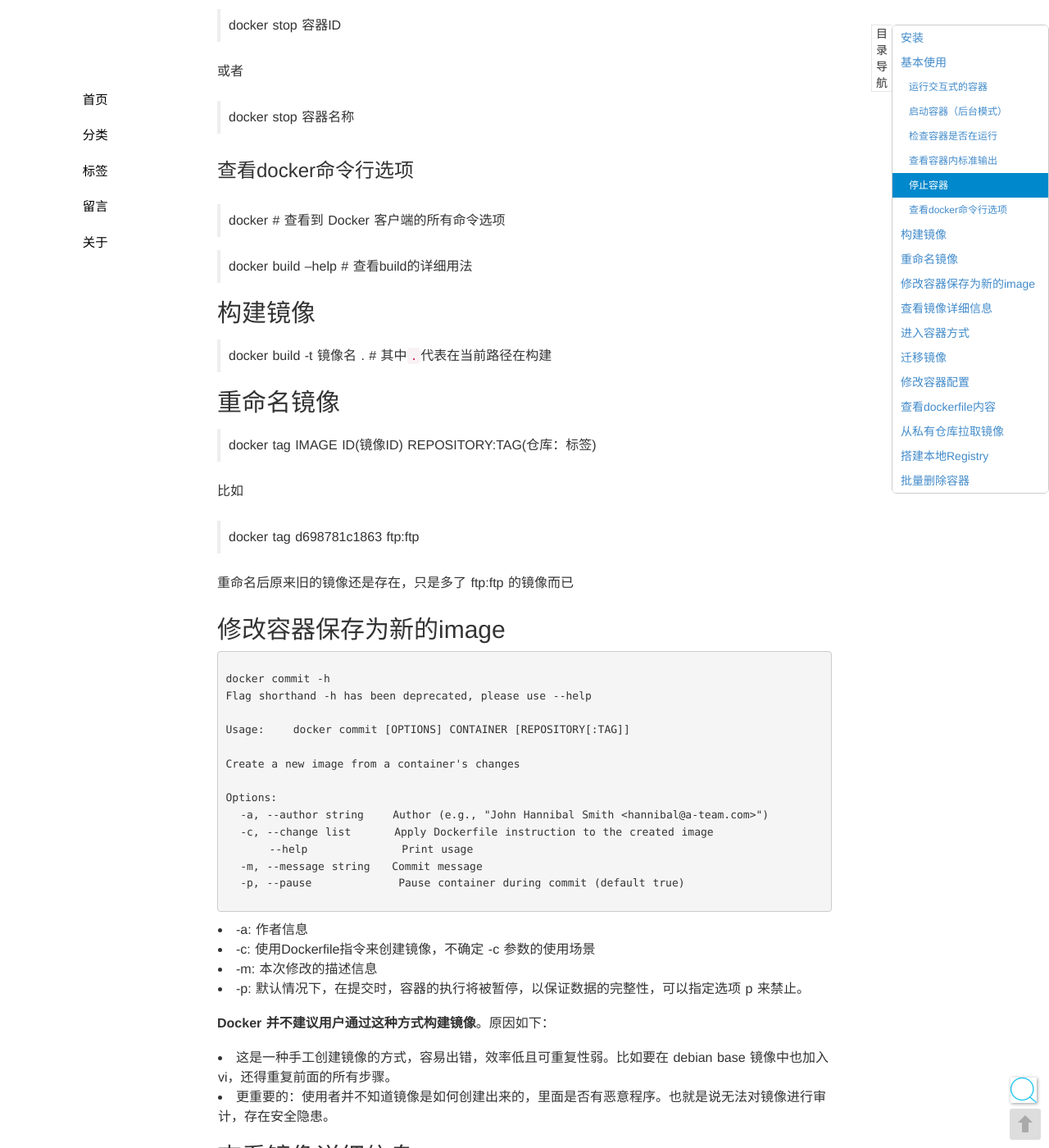
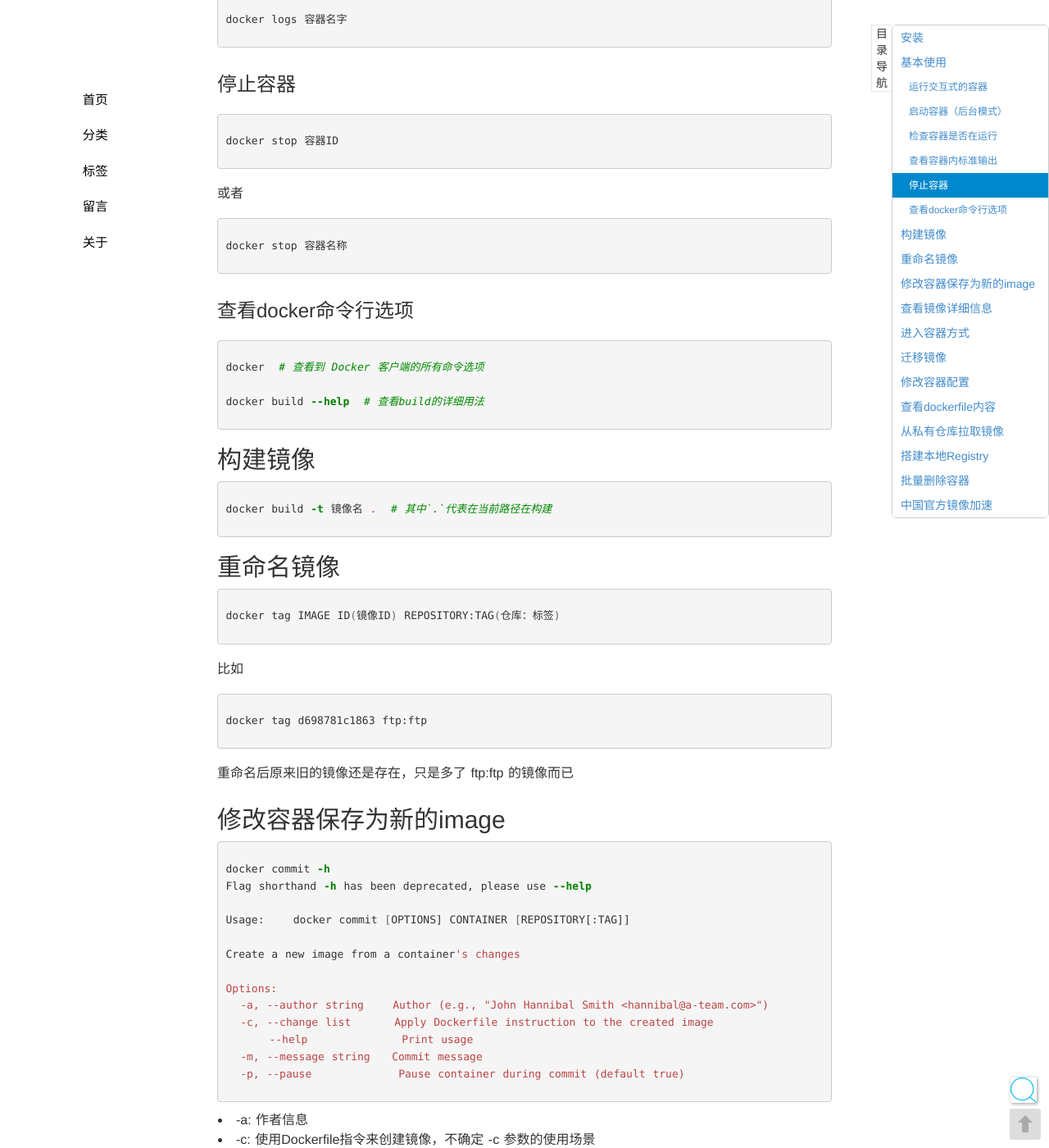
Before and after one commit to seekplum/seekplum.github.io, a Jekyll site: the page built from _posts/2018-05-28-docker-use.md, in a window 1280 px wide and 1400 px high, scrolled down 2538 px. Shown: the whole window at 82% size. Built offline with Jekyll 4.4.1, drawn with Linux system fonts in a browser that asks for light colours; comment, search, counter and statistics services are not loaded; some of the changed text lies outside the part shown.

````diff
--- a/_posts/2018-05-28-docker-use.md
+++ b/_posts/2018-05-28-docker-use.md
@@ -13,18 +13,24 @@
 
 * 2.查看内核版本
 
-> uname -r
+```bash
+uname -r
+```
 
 * 3.获取最新版本的 Docker 安装包
 
-> wget -qO- https://get.docker.com \| sh # 需要输入root密码
+```bash
+wget -qO- https://get.docker.com | sh # 需要输入root密码
+```
 
 * [4.使用非root权限运行docker](/docker-common-user)
 * 5.启动/停止docker服务
 
-> sudo systemctl start docker
+```bash
+sudo systemctl start docker
 
-> sudo systemctl stop docker
+sudo systemctl stop docker
+```
 
 6.镜像加速
 
@@ -42,7 +48,9 @@
 
 7.测试运行hello world
 
-> docker run ubuntu:16.04 /bin/echo Hello world
+```bash
+docker run ubuntu:16.04 /bin/echo Hello world
+```
 
 各个参数解析：
 
@@ -51,8 +59,8 @@
 * ubuntu:16.04: 指定要运行的镜像，Docker首先从本地主机上查找镜像是否存在，如果不存在，Docker 就会从镜像仓库 Docker Hub 下载公共镜像。
 * /bin/echo Hello world: 在启动的容器里执行的命令
 
+### redhat6.7安装
 
-### redhat6.7安装
 ```bash
 rpm -iUvh http://dl.fedoraproject.org/pub/epel/6/x86_64/epel-release-6-8.noarch.rpm
 yum -y install docker-io
@@ -64,7 +72,9 @@
 
 我们通过docker的两个参数 -i -t，让docker运行的容器实现"对话"的能力
 
-> docker run -i -t ubuntu:16.04 /bin/bash
+```bash
+docker run -i -t ubuntu:16.04 /bin/bash
+```
 
 各个参数解析：
 
@@ -72,55 +82,79 @@
 * -i: 允许你对容器内的标准输入 (STDIN) 进行交互。
 
 ### 启动容器（后台模式）
+
 * 使用以下命令创建一个以进程方式运行的容器
 
-> docker run -d ubuntu:16.04 /bin/sh -c "while true; do echo hello world; sleep 1; done"
+```bash
+docker run -d ubuntu:16.04 /bin/sh -c "while true; do echo hello world; sleep 1; done"
+```
 
 返回的输出结果是容器的ID,对每个容器时唯一的
 
 ### 检查容器是否在运行
 
-> docker ps
+```bash
+docker ps
+```
 
 * CONTAINER ID:容器ID
 * NAMES:自动分配的容器名称
 
 ### 查看容器内标准输出
 
-> docker logs 容器ID
+```bash
+docker logs 容器ID
+```
 
 或者
 
-> docker logs 容器名字
+```bash
+docker logs 容器名字
+```
 
 ### 停止容器
-> docker stop 容器ID
+
+```bash
+docker stop 容器ID
+```
 
 或者
 
-> docker stop 容器名称
-
+```bash
+docker stop 容器名称
+```
 
 ### 查看docker命令行选项
-> docker  # 查看到 Docker 客户端的所有命令选项
 
-> docker build --help  # 查看build的详细用法
+```bash
+docker  # 查看到 Docker 客户端的所有命令选项
+
+docker build --help  # 查看build的详细用法
+```
 
 ## 构建镜像
-> docker build -t 镜像名 .  # 其中`.`代表在当前路径在构建
 
+```bash
+docker build -t 镜像名 .  # 其中`.`代表在当前路径在构建
+```
 
 ## 重命名镜像
-> docker tag IMAGE ID(镜像ID) REPOSITORY:TAG(仓库：标签)
+
+```bash
+docker tag IMAGE ID(镜像ID) REPOSITORY:TAG(仓库：标签)
+```
 
 比如
 
-> docker tag d698781c1863 ftp:ftp
+```bash
+docker tag d698781c1863 ftp:ftp
+```
 
 重命名后原来旧的镜像还是存在，只是多了 ftp:ftp 的镜像而已
 
 ## 修改容器保存为新的image
-```
+
+```bash
 docker commit -h
 Flag shorthand -h has been deprecated, please use --help
 
@@ -135,6 +169,7 @@
   -m, --message string   Commit message
   -p, --pause            Pause container during commit (default true)
 ```
+
 * -a: 作者信息
 * -c: 使用Dockerfile指令来创建镜像，不确定 -c 参数的使用场景
 * -m: 本次修改的描述信息
@@ -146,12 +181,18 @@
 * 更重要的：使用者并不知道镜像是如何创建出来的，里面是否有恶意程序。也就是说无法对镜像进行审计，存在安全隐患。
 
 ## 查看镜像详细信息
-> docker inspect IMAGE NAME(镜像名)\|IMAGE ID(镜像ID)
+
+```bash
+docker inspect IMAGE NAME(镜像名)|IMAGE ID(镜像ID)
+```
 
 ## 进入容器方式
+
 * 1.attach
 
-> docker attach 容器ID\|容器名
+```bash
+docker attach 容器ID|容器名
+```
 
 **缺点:当多个窗口同事使用该方式进入时，所有的窗口都同步显示。如果有一个窗口阻塞了，那么其他窗口也无法再进行操作。即只有一个窗口可以操作容器。**
 
@@ -162,14 +203,19 @@
 * 3.使用nsenter
 * 4.使用exec
 
-> docker exec -it 容器ID\|容器名 bash
+```bash
+docker exec -it 容器ID|容器名 bash
+```
 
 ## 迁移镜像
 
 ### 发布到[Docker镜像中心](https://hub.docker.com)
+
 1.登陆
 
-> docker login
+```bash
+docker login
+```
 
 之后会让输入用户名、密码，没有则先在[Docker镜像中心](https://hub.docker.com)注册
 
@@ -179,35 +225,48 @@
 
 3.发布镜像
 
-> docker push username/repository:tag
+```bash
+docker push username/repository:tag
+```
 
 ### 转为文件传输
+
 1.保存为文件
 
-> docker save -o /tmp/test.tar 镜像名
+```bash
+docker save -o /tmp/test.tar 镜像名
+```
 
 2.确认文件是否生成
 
-> ls -l /tmp/test.tar
+```bash
+ls -l /tmp/test.tar
+```
 
 3.恢复镜像
 
-> docker load -i /tmp/test.tar
+```bash
+docker load -i /tmp/test.tar
+```
 
 4.检查是否恢复成功
 
-> docker images
-
+```bash
+docker images
+```
 
 ## 修改容器配置
+
 比如要修改容器的映射端口
 
 ### 常规方法
+
 * 1.停止容器, docker stop
 * 2.保存为新的image, docker commit
 * 3.重新运行容器, docker run 指定新的端口和镜像
 
 ### 修改json文件方式
+
 * 1.停止容器, docker stop
 * 2.修改json配置文件，找到端口映射部分内容进行修改,文件位置`/var/lib/docker/containers/容器id`
     - hostconfig.json
@@ -216,15 +275,20 @@
 * 4.重新运行容器, docker run
 
 ## 查看dockerfile内容
+
 当pull一个镜像后，不知道Dockerfile里面的内容，看知道一些基本的信息，可以用以下方式
 
 1.查看镜像的ID
 
-> docker images
+```bash
+docker images
+```
 
 2.查看json文件内容
 
-> find / -name "镜像ID*"  \| xargs cat \| python -m json.tool
+```bash
+find / -name "镜像ID*"  | xargs cat | python -m json.tool
+```
 
 或者可以尝试逆向分析,请参考[从镜像历史记录逆向分析出Dockerfile](https://andyyoung01.github.io/2016/08/23/%E4%BB%8E%E9%95%9C%E5%83%8F%E5%8E%86%E5%8F%B2%E8%AE%B0%E5%BD%95%E9%80%86%E5%90%91%E5%88%86%E6%9E%90%E5%87%BADockerfile/)
 
@@ -242,42 +306,69 @@
 
 2.重启docker
 
-> systemctl daemon-reload && systemctl restart docker
+```bash
+systemctl daemon-reload && systemctl restart docker
+```
 
 3.登陆
 
-> docker login -u admin -p admin registry.xxx.com
+```bash
+docker login -u admin -p admin registry.xxx.com
+```
 
 4.pull镜像
 
-> docker pull registry.xxx.com/project/IMAGE-NAME:latest
-
+```bash
+docker pull registry.xxx.com/project/IMAGE-NAME:latest
+```
 
 ## 搭建本地Registry
+
 以`codekoala/pypi`镜像作为示例
 
 ### 目标私服启动镜像
 
-> docker run -d -p 5000:5000 -v /registry:/var/lib/registry registry:2
-
+```bash
+docker run -d -p 5000:5000 -v /registry:/var/lib/registry registry:2
+```
 
 ### 上传镜像到私服
+
 * 1.修改hosts文件，添加域名和IP的映射
 * 2.对镜像打tag
 
-> docker tag codekoala/pypi private.docker.hub:5000/codekoala/pypi
+```bash
+docker tag codekoala/pypi private.docker.hub:5000/codekoala/pypi
+```
 
 **repository 的完整格式为：[registry-host]:[port]/[username]/xxx,只有 Docker Hub 上的镜像可以省略 [registry-host]:[port] 。**
 
 * 3.上传镜像
 
-> docker push private.docker.hub:5000/codekoala/pypi
+```bash
+docker push private.docker.hub:5000/codekoala/pypi
+```
 
 * 4.下载镜像
 
-> docker pull private.docker.hub:5000/codekoala/pypi
+```bash
+docker pull private.docker.hub:5000/codekoala/pypi
+```
 
 registry 也支持认证，https 安全传输等特性，具体可以参考[官方文档](https://docs.docker.com/registry/configuration/)
 
 ## 批量删除容器
-> docker rm -v $(docker ps -aq -f status=exited)
+
+```bash
+docker rm -v $(docker ps -aq -f status=exited)
+```
+
+## 中国官方镜像加速
+
+* /etc/docker/daemon.json
+
+```json
+{
+  "registry-mirrors": ["https://registry.docker-cn.com"]
+}
+```
````
Also changed, not shown: _posts/2019-07-09-docker-swarm.md (added, +93 -0 lines).
